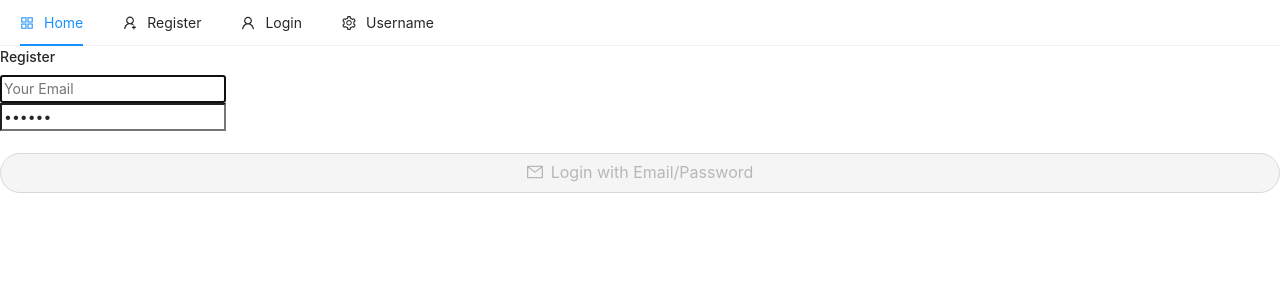
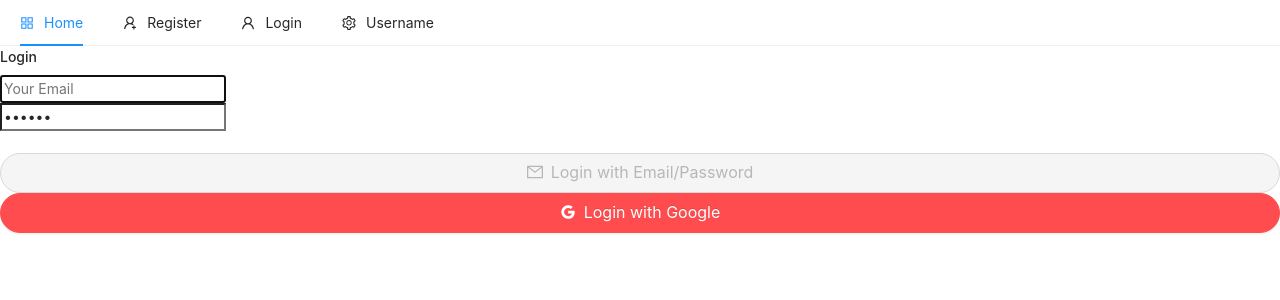
Before and after one commit to hotcoffeehero/modern__cloth, a React (Create React App) app in the folder frontend/: page /login in a window 1280 px wide. Shown: the top 300 px of the page. Built offline with nearby package versions, Linux system fonts and the light colour scheme; no server answers.

Commit message:
24 Signing In With Google

```diff
--- a/frontend/src/pages/auth/Login.js
+++ b/frontend/src/pages/auth/Login.js
@@ -1,89 +1,123 @@
-import React, { useState } from "react";
-import { auth } from "../../firebase";
-import { toast } from "react-toastify";
-import { Button } from 'antd'
-import {
-  MailOutlined
-} from "@ant-design/icons";
-import { useDispatch } from 'react-redux'
-
-
+import React, { useState } from "react"
+import { auth, googleAuthProvider } from "../../firebase"
+import { toast } from "react-toastify"
+import { Button } from "antd"
+import { MailOutlined, GoogleOutlined } from "@ant-design/icons"
+import { useDispatch } from "react-redux"
 
 const Login = ({ history }) => {
-  const [email, setEmail] = useState("");
-  const [password, setPassword] = useState("123456");
+  const [email, setEmail] = useState("")
+  const [password, setPassword] = useState("123456")
   const [loading, setLoading] = useState(false)
 
   let dispatch = useDispatch()
 
   const submitHandler = async (e) => {
-    e.preventDefault();
+    e.preventDefault()
     setLoading(true)
     try {
       const result = await auth.signInWithEmailAndPassword(email, password)
       const { user } = result
       const idTokenResult = await user.getIdTokenResult()
       dispatch({
-        type: 'USER_LOGGED_IN',
+        type: "USER_LOGGED_IN",
         payload: {
           email: user.email,
-          token: idTokenResult.token
-        }
+          token: idTokenResult.token,
+        },
       })
-      history.push('/')
+      history.push("/")
     } catch (error) {
       console.log(error)
       toast.error(error.message)
       setLoading(false)
     }
-  };
+  }
+
+  const googleLogin = async () => {
+    auth.signInWithPopup(googleAuthProvider)
+    .then(async(result)=>{
+      const { user } = result
+      const idTokenResult = await user.getIdTokenResult()
+      dispatch({
+        type: "USER_LOGGED_IN",
+        payload: {
+          email: user.email,
+          token: idTokenResult.token,
+        },
+      })
+      history.push("/")
+    })
+    .catch((err)=>{
+      console.log(err)
+      toast.error(err.message)
+    })
+  }
 
   const loginForm = () => (
     <form onSubmit={submitHandler}>
-      <div className='form-group'>
+      <div className="form-group">
         <input
           type="email"
           className="form-control"
           value={email}
           onChange={(e) => setEmail(e.target.value)}
-        placeholder='Your Email'
+          placeholder="Your Email"
           autoFocus
         />
       </div>
-      <div className='form-group'>
+      <div className="form-group">
         <input
           type="password"
           className="form-control"
           value={password}
           onChange={(e) => setPassword(e.target.value)}
-        placeholder='Your Password'
+          placeholder="Your Password"
         />
       </div>
 
       <br />
       <Button
         onClick={submitHandler}
-        type='primary'
-        className='mb-3'
+        type="primary"
+        className="mb-3"
         block
-        shape='round'
+        shape="round"
         icon={<MailOutlined />}
-        size='large'
+        size="large"
         disabled={!email || password.length < 6}
-      >Login with Email/Password</Button>
+      >
+        Login with Email/Password
+      </Button>
     </form>
-  );
+  )
 
   return (
     <div className="container p-5">
       <div className="row">
         <div className="col-md-6 offset-md-3">
-          <h4>Register</h4>
+          {loading ? (
+            <h4 className="text-danger">Loading...</h4>
+          ) : (
+            <h4>Login</h4>
+          )}
           {loginForm()}
+
+          <Button
+        onClick={googleLogin}
+        type="danger"
+        className="mb-3"
+        block
+        shape="round"
+        icon={<GoogleOutlined />}
+        size="large"
+      >
+        Login with Google
+      </Button>
         </div>
       </div>
     </div>
-  );
-};
+  )
+}
 
-export default Login;
+export default Login
```
Also changed, not shown: 1 other file (tests, documents, lock files or other folders). Lines whose indentation alone changed are shown as unchanged.
